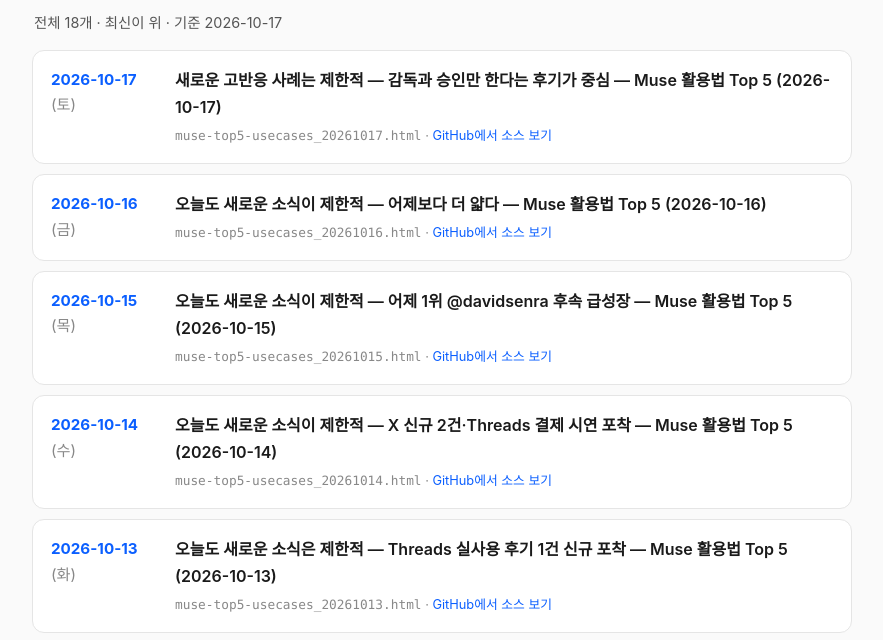
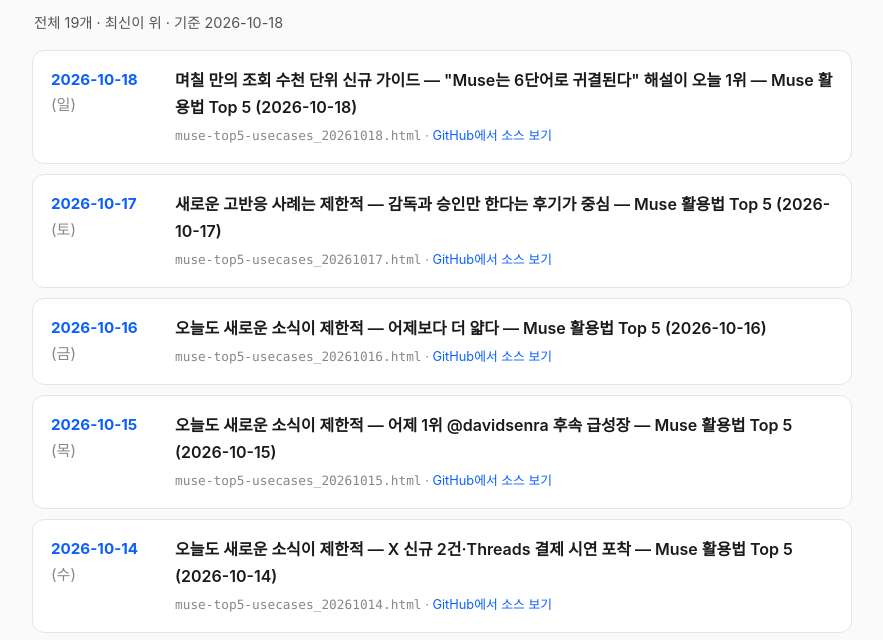
Before and after one commit to edueasyutils/trend, a plain HTML site: page index.html in a window 1280 px wide. Shown: the part 157-797 px from the top of the page, without its empty margins (198-1081 px from the left). Drawn offline with Linux system fonts and the light colour scheme.

Commit message:
Update index: add 2026-10-18 report

```diff
--- a/index.html
+++ b/index.html
@@ -28,8 +28,15 @@
   <h1>Muse 활용법 Top 5 — 리포트 목록</h1>
   <p>Meta Muse(muse.ai) 사용자 활용법 일일 리포트 모음 · edueasyutils/trend</p>
 </header>
-<p class="count">전체 18개 · 최신이 위 · 기준 2026-10-17</p>
+<p class="count">전체 19개 · 최신이 위 · 기준 2026-10-18</p>
 <ul class="list">
+    <li class="item">
+      <div class="date">2026-10-18 <span class="dow">(일)</span></div>
+      <div class="body">
+        <a class="title" href="./muse-top5-usecases_20261018.html">며칠 만의 조회 수천 단위 신규 가이드 — "Muse는 6단어로 귀결된다" 해설이 오늘 1위 — Muse 활용법 Top 5 (2026-10-18)</a>
+        <div class="meta"><span class="fname">muse-top5-usecases_20261018.html</span> · <a class="src" href="https://github.com/edueasyutils/trend/blob/main/muse-top5-usecases_20261018.html">GitHub에서 소스 보기</a></div>
+      </div>
+    </li>
     <li class="item">
       <div class="date">2026-10-17 <span class="dow">(토)</span></div>
       <div class="body">
```
